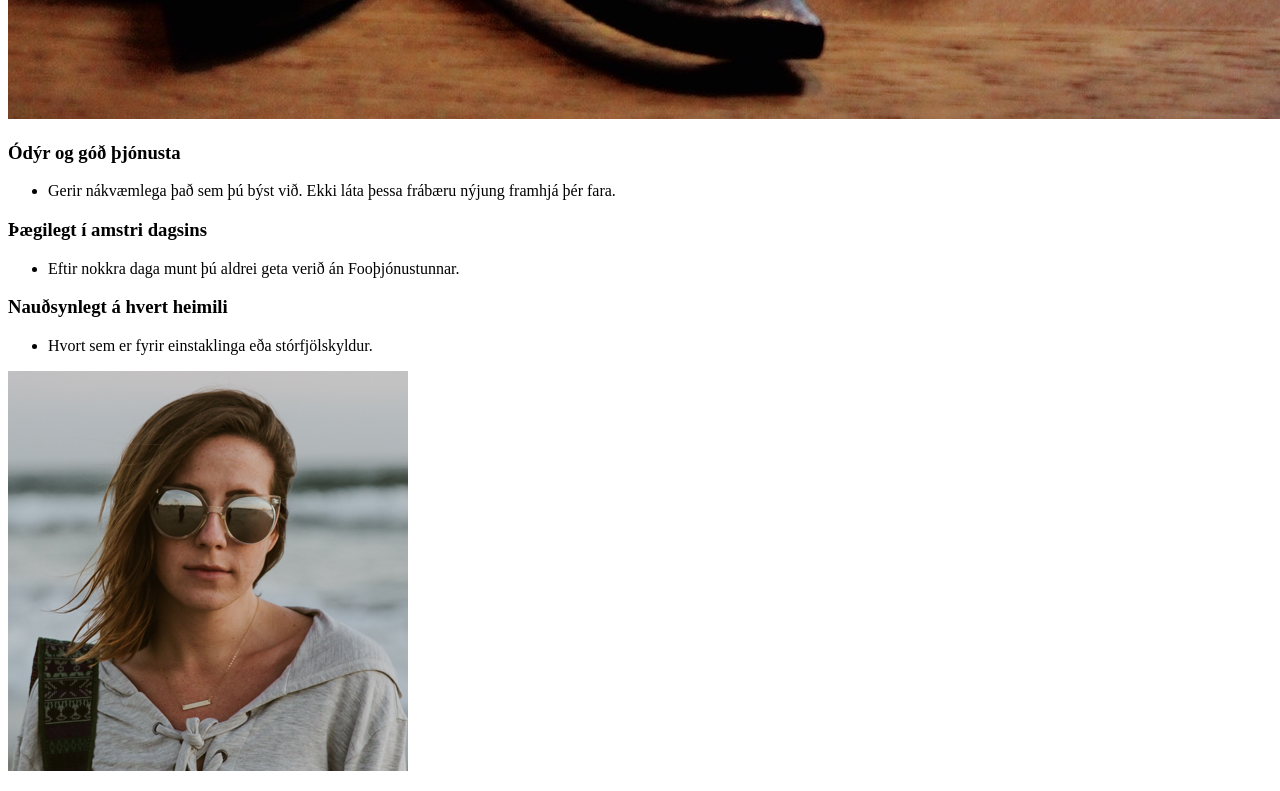
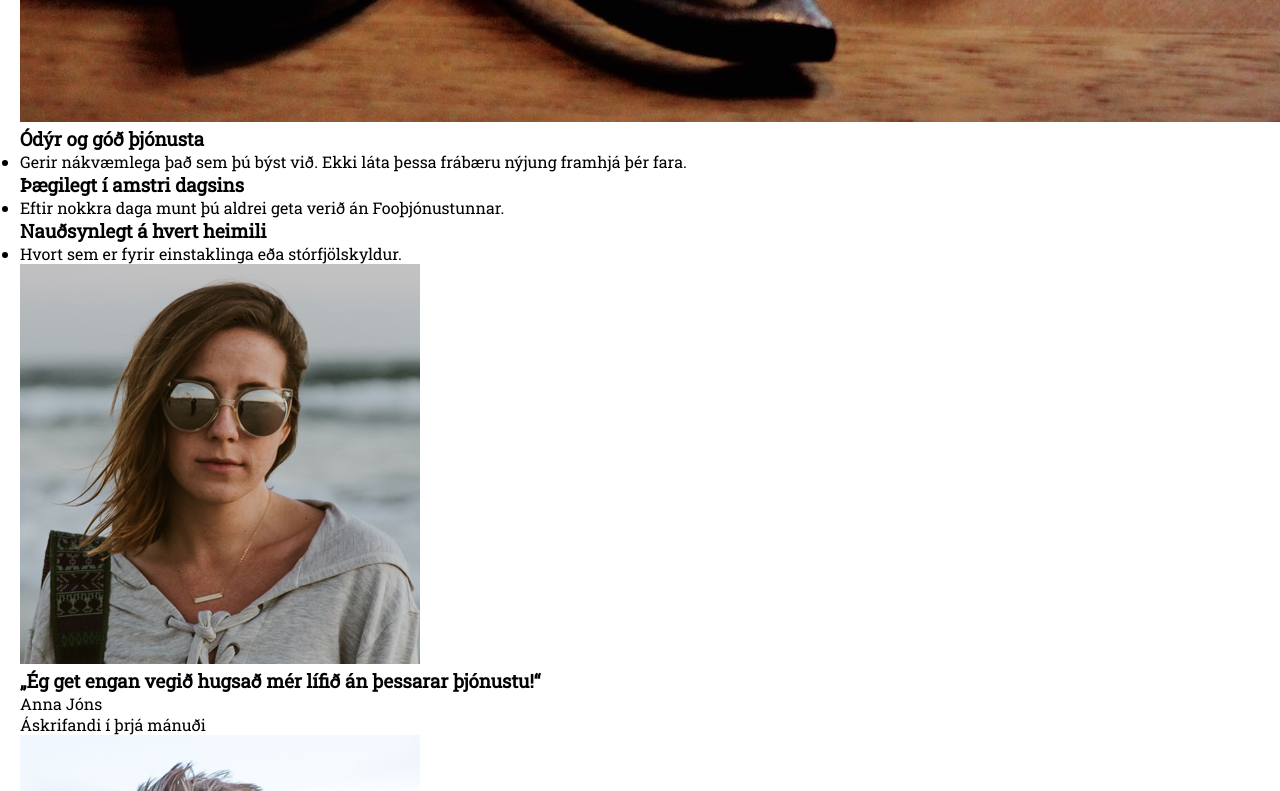
Before and after one commit to 7415963987456321/stortverkefni, a website: page forsida.html in a window 1280 px wide. Shown: the part 1180-1971 px from the top of the page. Drawn offline with nearby package versions, Linux system fonts and the light colour scheme.

Commit message:
Laga html og byrja style á kaup

```diff
--- a/forsida.html
+++ b/forsida.html
@@ -4,7 +4,7 @@
 <head>
   <meta charset="utf-8">
   <title>Stórt Verkefni</title>
-  <!--<link rel="stylesheet" href="/styles.css"> -->
+  <link rel="stylesheet" href="/styles.css">
   <meta name="description" content="Beinagrind">
   <meta name="viewport" content="width=device-width" />
   <link href="https://fonts.googleapis.com/css?family=Open+Sans|Roboto+Slab" rel="stylesheet">
@@ -102,8 +102,9 @@ Hvert á þessi texti að fara?
             </div>
           </div>
         </div>
-
-        <div class="cardlist__col">
+      </div>
+    </div>
+<div class="cardlist__col">
           <div class="card">
             <div class="card__content">
               <h3 class="card__heading">Eftir hverju ert þú að bíða?</h3>
@@ -111,10 +112,6 @@ Hvert á þessi texti að fara?
             </div>
           </div>
         </div>
-
-      </div>
-    </div>
-
   </section>
 
 
--- a/scss/card.scss
+++ b/scss/card.scss
@@ -1,3 +1,31 @@
-card{
+.card {
+  display: inline-block;
+  width: 100%;
+  min-width: 200px;
+  max-width: 800px;
+  overflow: hidden;
+  border-radius: 3px;
+}
 
+.card__heading {
+  width: 100%;
+  margin-bottom: 15px;
+  font-family: Merriweather, georgia, serif;
+  font-size: 1.5rem;
 }
+
+.card__content {
+  padding: 15px;
+  flex-direction: column;
+  align-items: center;
+}
+
+.card__text {
+  margin-bottom: 30px;
+}
+
+.card__img {
+  width: 100%;
+  min-width: 200px;
+  max-width: 100%;
+}
--- a/scss/cardlist.scss
+++ b/scss/cardlist.scss
@@ -1,3 +1,9 @@
 .cardlist {
   display: flex;
+  text-align: center;
+  flex-direction: row;
+
+  &__row {
+    display: inherit;
+  }
 }
--- a/styleguide.scss
+++ b/styleguide.scss
@@ -18,9 +18,7 @@ html {
 
 }
 
-footer {
-  background-color: gray;
-}
+
 
 @import "scss/button.scss";
 @import "scss/card.scss";
```
Also changed, not shown: kaupa.html (+7 -6 lines), scss/footer.scss (+15 -13 lines).
